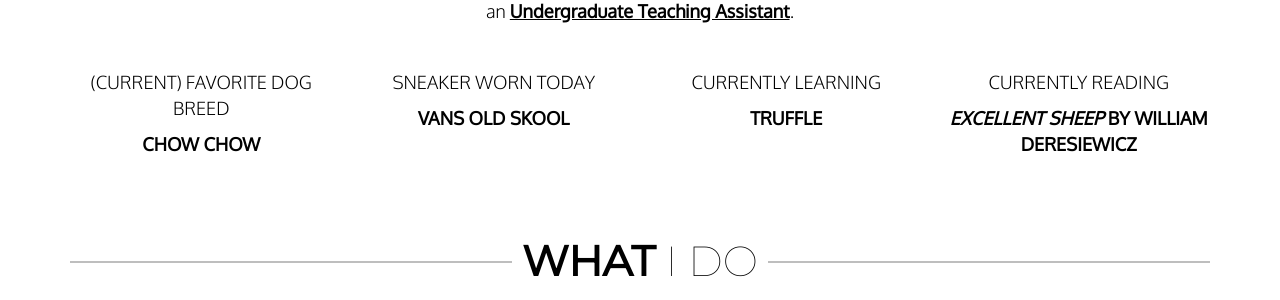
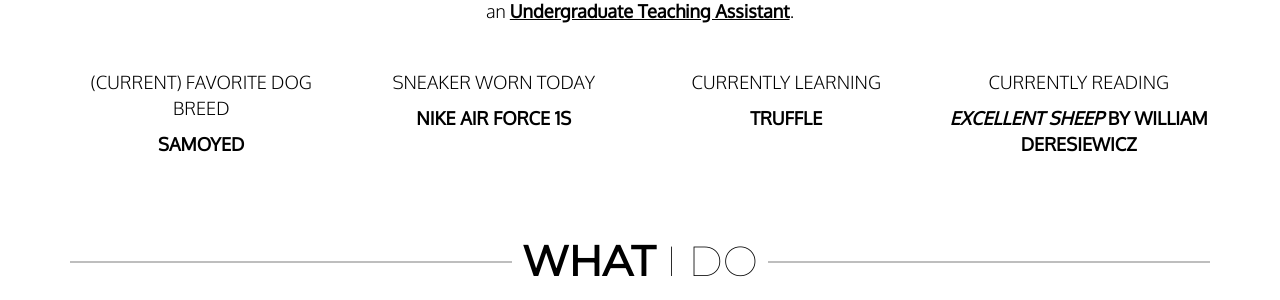
Before and after one commit to haanmiba/haanmiba.github.io, a Jekyll site: the page built from index.md, in a window 1280 px wide and 900 px high, scrolled down 1360 px. Shown: the part 154-454 px from the top of the window. Built offline with Jekyll 4.4.1, drawn with Linux system fonts in a browser that asks for light colours; nearby versions of some CDN libraries.

Commit message:
Updated about

```diff
--- a/_data/about.yml
+++ b/_data/about.yml
@@ -3,8 +3,8 @@ currently:
     subject: "Undergraduate Teaching Assistant"
   - action: "teaching algorithm analysis and design as an"
     subject: "Undergraduate Teaching Assistant"
-dog: "Chow Chow"
-sneaker: "Vans Old Skool"
+dog: "Samoyed"
+sneaker: "Nike Air Force 1s"
 learning: "Truffle"
 reading:
   book: "Excellent Sheep"
```
